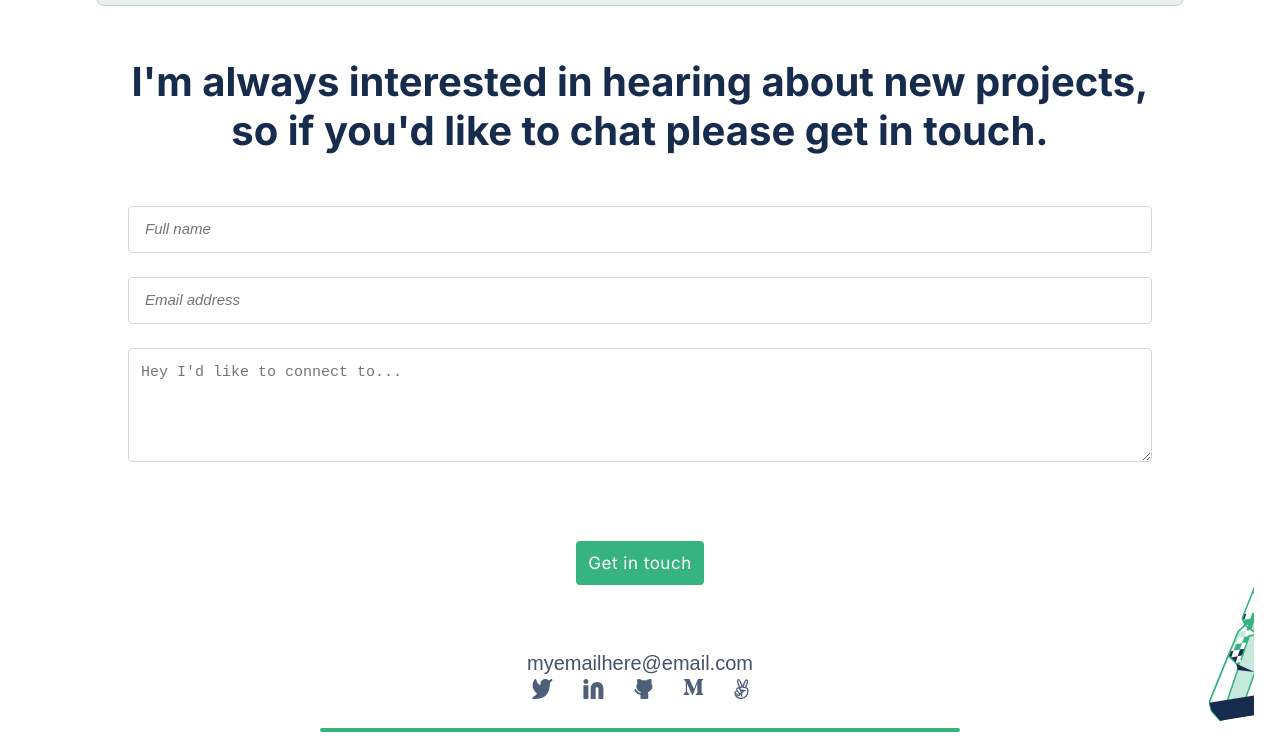
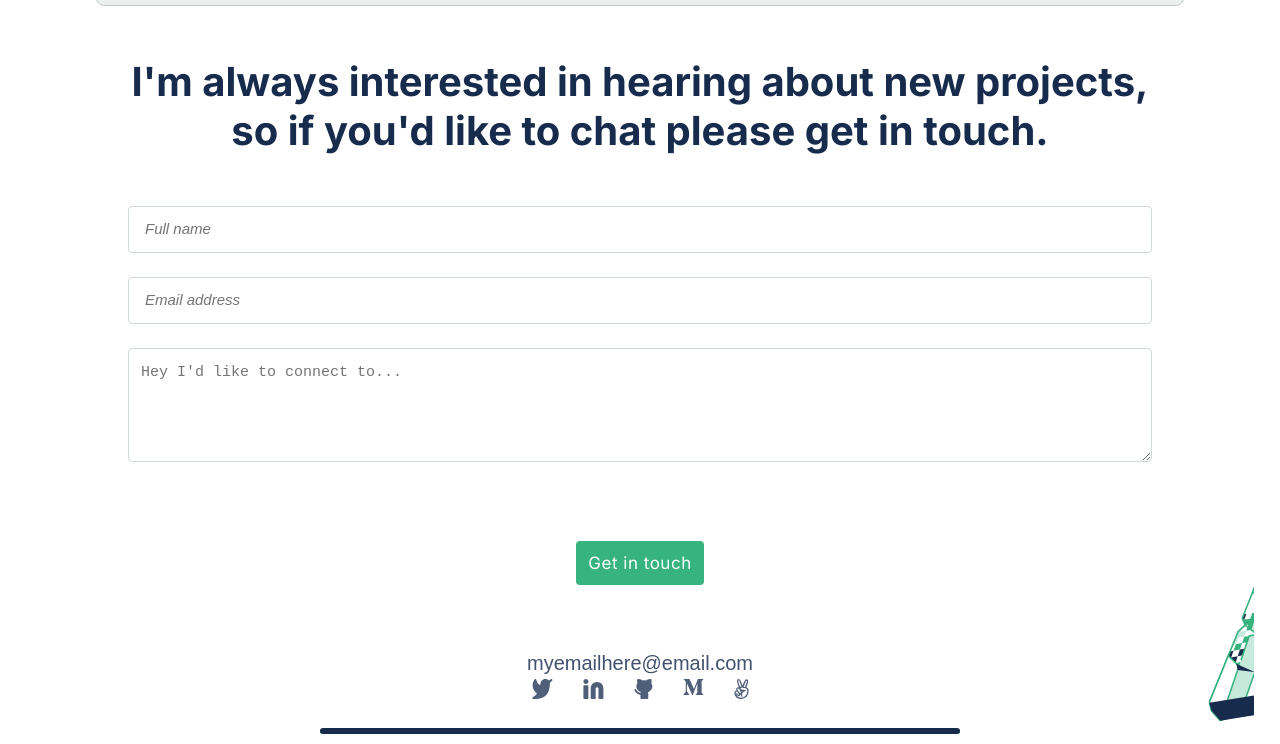
Before and after one commit to Arslan49sp/PortfolioMicro, a website: page index.html in a window 1280 px wide. Shown: the part 8076-8820 px from the top of the page. Drawn offline with Linux system fonts and the light colour scheme.

Commit message:
fixed some styling issues in footer divider

```diff
--- a/styles.css
+++ b/styles.css
@@ -421,8 +421,8 @@ hr {
   color: #42526E;
 }
 .divider-footer {
-  margin: 0;
-  border-top: 6px solid var(--dark);
+  margin: 0px 0px 10px 0px;
+  border-top: 6px solid #172b4d;
   border-radius: 5px;
   width: 50%;
 }
```
